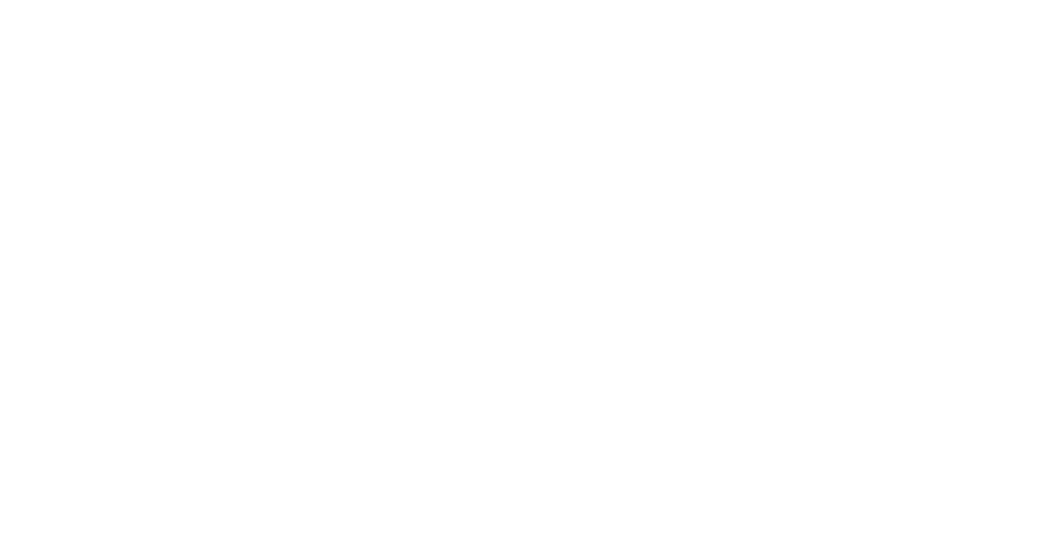
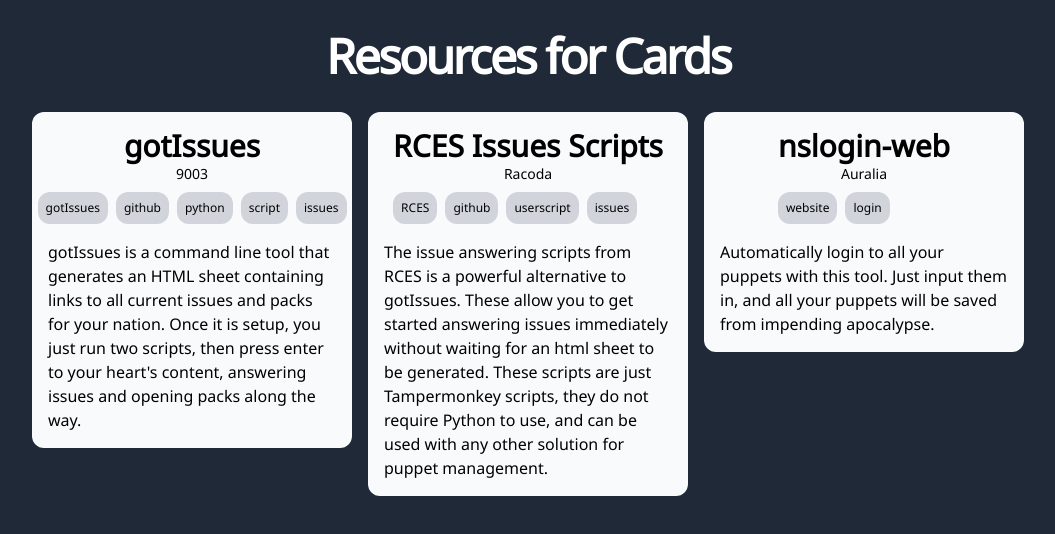
Before and after one commit to Kractero/cards-resources, a SvelteKit app: page / in a window 1280 px wide. Shown: the top 534 px of the page, without its empty margins (112-1167 px from the left). Built offline with nearby package versions, Linux system fonts and the light colour scheme.

Commit message:
project cards start

```diff
--- a/src/app.html
+++ b/src/app.html
@@ -6,7 +6,7 @@
 		<meta name="viewport" content="width=device-width" />
 		%sveltekit.head%
 	</head>
-	<body data-sveltekit-preload-data="hover">
+	<body class="flex flex-col items-center min-h-screen bg-gray-800 font-notosans" data-sveltekit-preload-data="hover">
 		<div style="display: contents">%sveltekit.body%</div>
 	</body>
 </html>
--- /dev/null
+++ b/src/components/Card.svelte
@@ -0,0 +1,24 @@
+<script lang="ts">
+	import type { keywords } from "../ts/types";
+
+    export let name: string;
+    export let author: string;
+    export let url: string;
+    export let description: string;
+    export let keyword: Array<keywords>;
+</script>
+
+<a href={url} rel="noopener noreferrer" target="_blank">
+    <div class="max-w-xs flex flex-col justify-center items-center bg-gray-50 p-4 rounded-xl gap-4 transition-transform duration-500 hover:shadow-lg hover:scale-105">
+        <div class="text-center">
+            <h2 class="text-3xl font-bold break-all">{name}</h2>
+            <p class="text-sm">{author}</p>
+            <div class="flex gap-2 mt-2">
+                {#each keyword as word}
+                    <p class="text-xs rounded-xl p-2 bg-gray-300">{word}</p>
+                {/each}
+            </div>
+        </div>
+        <p>{description}</p>
+    </div>
+</a>
--- a/src/routes/+page.svelte
+++ b/src/routes/+page.svelte
@@ -1,3 +1,36 @@
-<h1 class="text-5xl font-bold underline text-white mt-2">
-    Hello world!
+<script>
+    import Card from "../components/Card.svelte";
+    const projects = [
+        {
+            "name": "gotIssues",
+            "author": "9003",
+            "url": "https://github.com/jmikk/gotIssues",
+            "keyword": ["gotIssues", "github", "python", "script", "issues"],
+            "description": `gotIssues is a command line tool that generates an HTML sheet containing links to all current issues and packs for your nation. Once it is setup, you just run two scripts, then press enter to your heart's content,  answering issues and opening packs along the way.`
+        },
+        {
+            "name": "RCES Issues Scripts",
+            "author": "Racoda",
+            "url": "https://github.com/dithpri/RCES#issue-scripts",
+            "keyword": ["RCES", "github", "userscript", "issues"],
+            "description": `The issue answering scripts from RCES is a powerful alternative to gotIssues. These allow you to get started answering issues immediately without waiting for an html sheet to be generated. These scripts are just Tampermonkey scripts, they do not require Python to use, and can be used with any other solution for puppet management.`
+        },
+        {
+            "name": "nslogin-web",
+            "author": "Auralia",
+            "url": "https://auralia.github.io/nslogin-web/build/",
+            "keyword": ["website", "login"],
+            "description": `Automatically login to all your puppets with this tool. Just input them in, and all your puppets will be saved from impending apocalypse.`
+        },
+    ]
+</script>
+
+<h1 class="text-5xl font-bold tracking-tighter text-white my-8">
+    Resources for Cards
 </h1>
+
+<div class="grid grid-cols-3 gap-4">
+{#each projects as project}
+    <Card name={project.name} author={project.author} url={project.url} keyword={project.keyword} description={project.description} />
+{/each}
+</div>
--- /dev/null
+++ b/src/ts/types.ts
@@ -0,0 +1 @@
+export type keywords = "github" | "python" | "gotIssues" | "script" | "RCES" | "userscript" | "issues" | "website" | "login"
```
